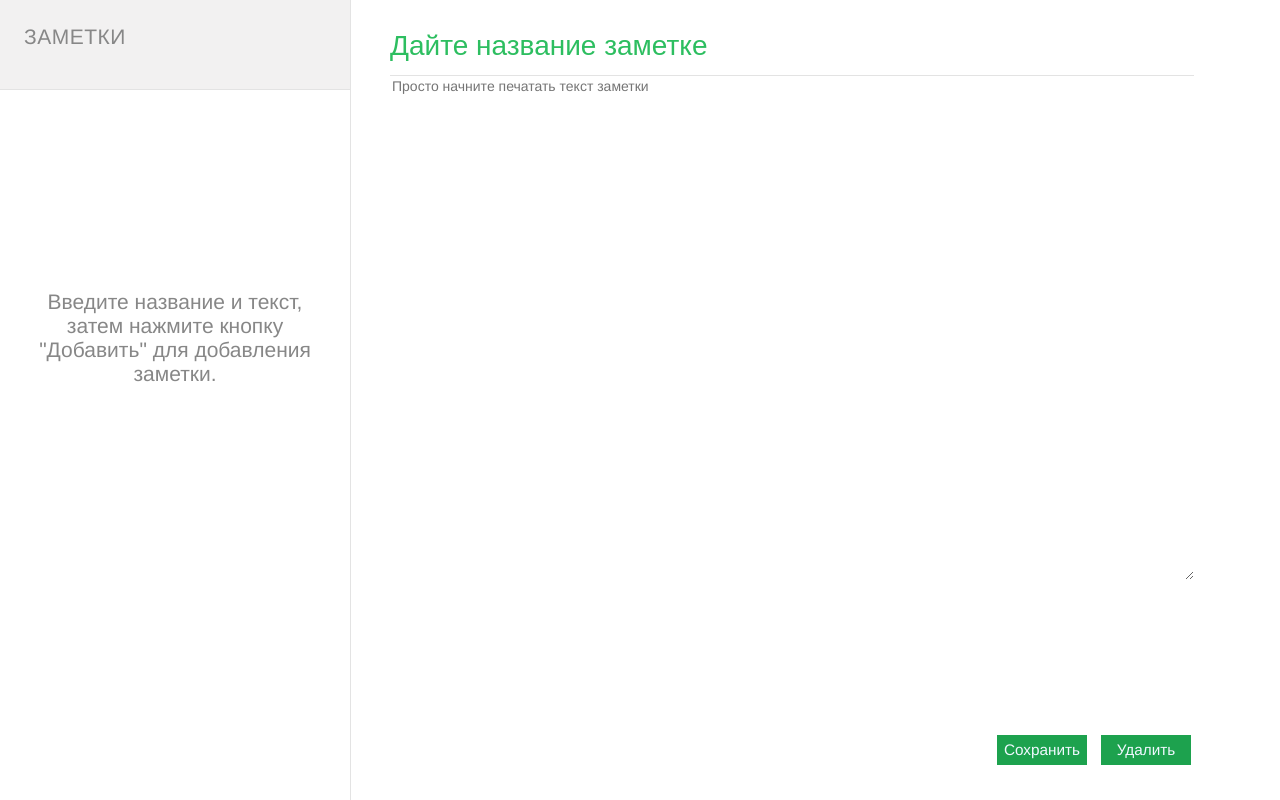
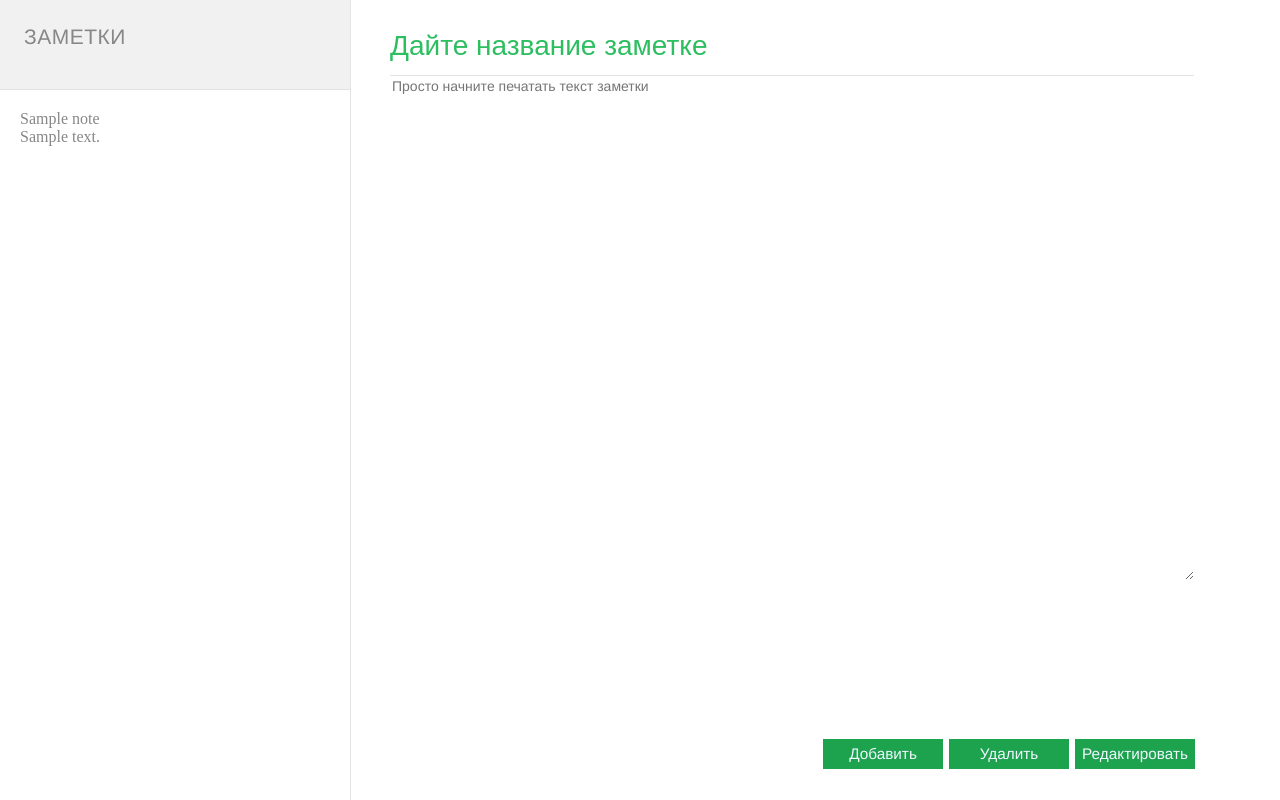
Before and after one commit to LizaZmievskaya/WebNotes, a PHP site: page /notes/notes.php in a window 1280 px wide; the page is wider, and only the part inside the window is pictured. Run offline with PHP 8.4, Linux system fonts and the light colour scheme; the visitor is signed in with stand-in values (Sample User, id 1); tables that the repository leaves empty or names only in its code hold one stand-in row (values such as "Sample post"); some libraries are stand-ins or nearby versions; grey boxes are pictures that could not be loaded.

Commit message:
almost done

```diff
--- a/notes/css/notes_style.css
+++ b/notes/css/notes_style.css
@@ -6,6 +6,7 @@ html, body{
 }
 
 #text{
+    display: none;
     text-align: center;
     font-family: gotham, helvetica, arial, sans-serif;
     font-size: 21px;
@@ -27,16 +28,7 @@ html, body{
     background-image: url(../img/add_hover.png);
     cursor: pointer;
 }
-#delete{
-    position: relative;
-    top: 45px;
-    text-align: center;
-    margin: auto;
-    //background-image: url(../img/add.png);
-    //background-size: cover;
-    width: 60px;
-    height: 60px;
-}
+
 #notes {
     position: absolute;
     border-right: 1px solid #e3e3e3;
@@ -65,8 +57,6 @@ html, body{
     letter-spacing: 0.5px;
     text-transform: uppercase;
 }
-
-
 
 
 #center {
@@ -160,10 +150,10 @@ html, body{
 }
 
 .button{
-    margin: 5px;
+    margin: 1px;
     font-family: gotham,helvetica,arial,sans-serif;
     font-size: 11.5pt;
-    width: 90px;
+    width: 120px;
     height: 30px;
     background-color: #1da24e;
     border: #146231;
@@ -185,8 +175,10 @@ html, body{
     cursor: pointer;
     text-align: left;
     color: #878787;
-    height: 120px;
+    height: 125px;
     padding: 20px;
+    white-space: normal;
+    overflow-y: hidden;
 }
 
 .left_notes:hover{
@@ -210,3 +202,7 @@ html, body{
     background-image: url(../img/logout_hover.png);
     cursor: pointer;
 }
+
+.active{
+    background-color: #aaffc1;
+}
--- a/notes/js/effects.js
+++ b/notes/js/effects.js
@@ -8,14 +8,11 @@ $(document).ready(function() {
     $('#cancel').click(function() {
         $('#notes').animate({left: "0px"});
         $('#main').css("visibility","hidden");
-        //$('#content').css("visibility","visible");
 	});
 
     $('#ready').click(function() {
         $('#notes').animate({left: "0px"});
         $('#main').animate({left: "100px"});
-        //$('#main').css("visibility","hidden");
-        //$('#content').css("visibility","visible");
 	});
 });
 
@@ -24,32 +21,16 @@ $('#name').focus(function(){
     $('#new').css("display","none");
 });
 
+$('#name').focusout(function(){
+    var name_val = $('#name').val();
+    if (name_val==''){
+        $('#new').css("display","block");
+    }
+});
 
-/*function get_cookie ( cookie_name )
-{
-  var results = document.cookie.match ( '(^|;) ?' + cookie_name + '=([^;]*)(;|$)' );
-  if ( results )
-    return ( unescape ( results[2] ) );
-  else
-    return null;
-}*/
 
-var count_click = 0;
-//$(document).ready(
-    function Add() {
-    count_click++;
-    var parent = document.getElementById('scroll');
-    var div = document.createElement('div');
-    //var a = get_cookie('name');
-    div = parent.appendChild(div);
-    //$.session.set('counter',0);
-    div.innerHTML = $('#name').val() + '</br>' + $('#enter').val();
-        //$('#name').val('');
-    $(div).attr('id','note'+count_click);
-    $(div).addClass('left_notes');
-    $('#text').css("display","none");
-}//);
 
+var parent = document.getElementById('scroll');
 
 $('input[name="save"]').on('click',function (){
      var name = $('input[name="name"]').val();
@@ -58,6 +39,83 @@ $('input[name="save"]').on('click',function (){
          url:'save.php',
          method:'POST',
          data:'name='+name+'&'+'content='+content,
-         type: 'Json'
+         type: 'Json',
+         success: function(data){
+             data = jQuery.parseJSON(data);
+             var div = document.createElement('div');
+             var name = document.createElement('div');
+             var content = document.createElement('div');
+             div = parent.appendChild(div);
+             name.innerHTML = data.name;
+             content.innerHTML = data.content;
+             div.appendChild(name);
+             div.appendChild(content);
+             div.setAttribute('data-id',data.id_note);
+             $(div).addClass('left_notes');
+             $('#text').css("display","none");
+         }
      });
+
+    $('#name').val('');
+    $('#new').css("display","block");
+    $('#enter').val('');
 });
+
+$('input[name="delete"]').on('click',function (){
+    var act = $('#scroll').find('.active');
+    var id = act.data('id');
+    $.ajax({
+        url:'delete.php',
+        method:'POST',
+        data: 'id_note='+id,
+        type: 'Json',
+        success: function(data){
+            data = jQuery.parseJSON(data);
+            if(data.status=='success'){
+                act.remove();
+                var childs = parent.getElementsByClassName('left_notes');
+                if(childs.length==0){
+                    $('#text').css("display","block");
+                }
+            }
+        }
+    });
+});
+
+$(document).on('click','.left_notes',function(){
+    $('#scroll').find('.active').removeClass('active');
+    $(this).addClass('active');
+    var name = $(this).find('div:first').text();
+    var content = $(this).find('div:last').text();
+    $('input[name="name"]').val(name);
+    $('textarea[name="content"]').val(content);
+    $('#new').css("display","none");
+});
+
+
+$('input[name=edit]').on('click',function(){
+    var name = $('input[name=name]').val();
+    var content = $('textarea[name=content]').val();
+    var id = $('#scroll').find('.active').data('id');
+    $.ajax({
+        url:'edit.php',
+        method:'POST',
+        data:'name='+name+'&'+'content='+content+'&'+'id_note='+id,
+        type:'Json',
+        success:function(data){
+            data = jQuery.parseJSON(data);
+            if(data.status=='success'){
+                $('#scroll').find('.active').empty();
+                $('#scroll').find('.active').append("<div>" + name + "</div><div>" + content + "</div>");
+                $('#name').val('');
+                $('#new').css("display","block");
+                $('#enter').val('');
+            }
+        }
+    });
+});
+
+var childs = parent.getElementsByClassName('left_notes');
+if(childs.length==0){
+    $('#text').css("display","block");
+}
--- a/notes/notes.php
+++ b/notes/notes.php
@@ -1,4 +1,15 @@
 <?php
+
+    session_start();
+
+    $user_id = mysql_real_escape_string($_SESSION['user_id']);
+
+    $connect = mysql_connect('localhost','root','') or die(mysql_error());
+    mysql_select_db('notes');
+
+    mysql_query("SET NAMES utf8");
+
+    $query = mysql_query("SELECT * FROM note  WHERE id_users=$user_id");
 
 ?>
 
@@ -20,18 +31,23 @@
         </div>
         <div id="scroll">
             <div id="text">Введите название и текст, затем нажмите кнопку "Добавить" для добавления заметки.</div>
+            <?php while($row=mysql_fetch_assoc($query)){ ?>
+            <div data-id="<?=$row['id_note']?>" class="left_notes"><div><?=$row['name']?></div><div><?=$row['content']?></div></div><?php } ?>
         </div>
     </div>
 
     <div id="content">
+        <form action="" method="post">
             <input name="out" type="button" src="img/logout.png" id="logout" value="" onclick="location.href='http://localhost:8080/notes/index.php'">
             <div id="new">Дайте название заметке</div>
-            <input name="name" id="name" type="text" role="presentation">
+            <input name="name" id="name" type="text">
             <textarea name="content" id="enter" placeholder="Просто начните печатать текст заметки"></textarea>
             <div id="btns">
-                <input name="save" class="button" type="button" value="Сохранить" onclick="Add()">
-                <input class="button" type="button" value="Удалить" id="cancel">
+                <input name="save" class="button" type="button" value="Добавить">
+                <input name="delete" class="button" type="button" value="Удалить">
+                <input name="edit" class="button" type="button" value="Редактировать">
             </div>
+        </form>
     </div>
 
 <script src="js/effects.js"></script>
```
Also changed, not shown: notes/index.php (+1 -14 lines), notes/save.php (+7 -17 lines).
